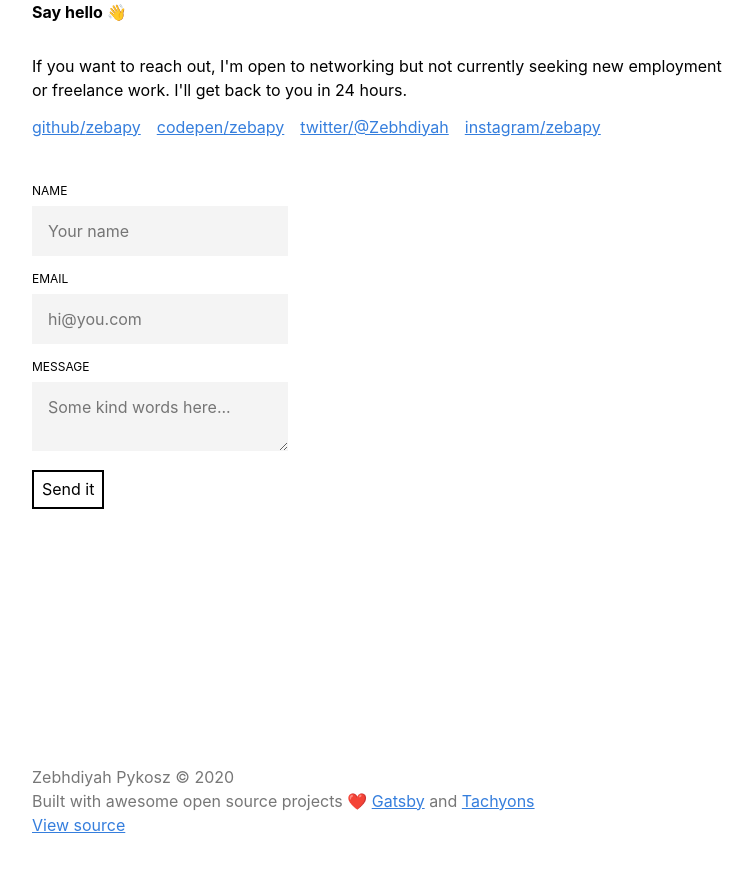
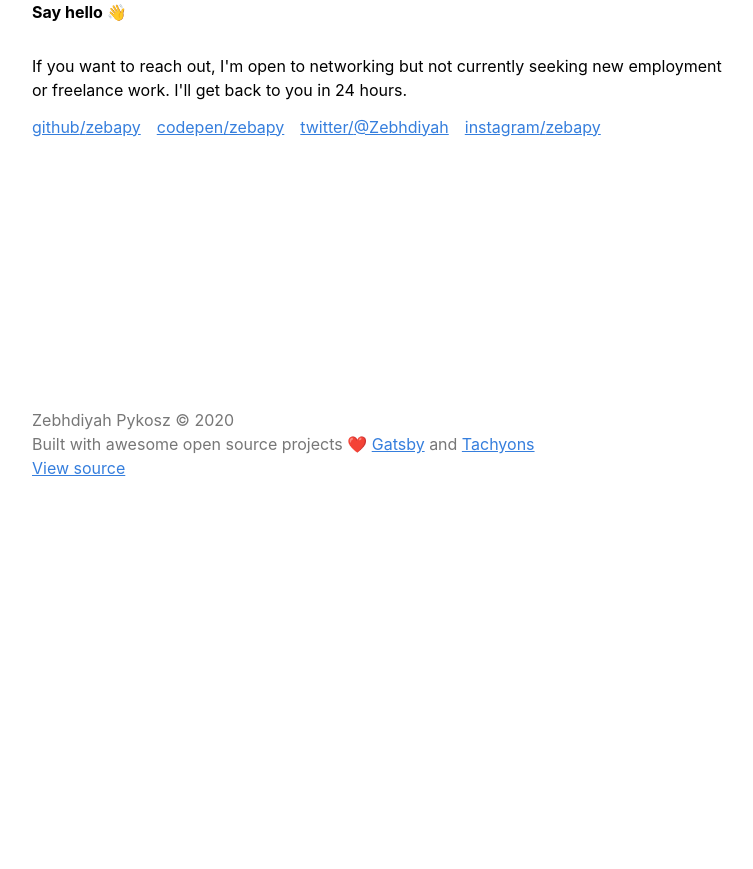
Before and after one commit to zebapy/zeb.codes, a Gatsby site: page / in a window 1280 px wide. Shown: the part 1451-2320 px from the top of the page, without its empty margins (256-1009 px from the left). After the commit the page ends 2059 px from the top, so only its background shows below. Built offline with nearby package versions, Linux system fonts and the light colour scheme; Gatsby itself is replaced by a stand-in of ours.

Commit message:
temp remove contact form

```diff
--- a/src/pages/index.js
+++ b/src/pages/index.js
@@ -114,7 +114,7 @@ const HomePage = () => {
             ))}
           </ul>
 
-          <ContactForm />
+          {/* <ContactForm /> */}
         </Section>
 
         <footer className="mt7 mb6">
```
